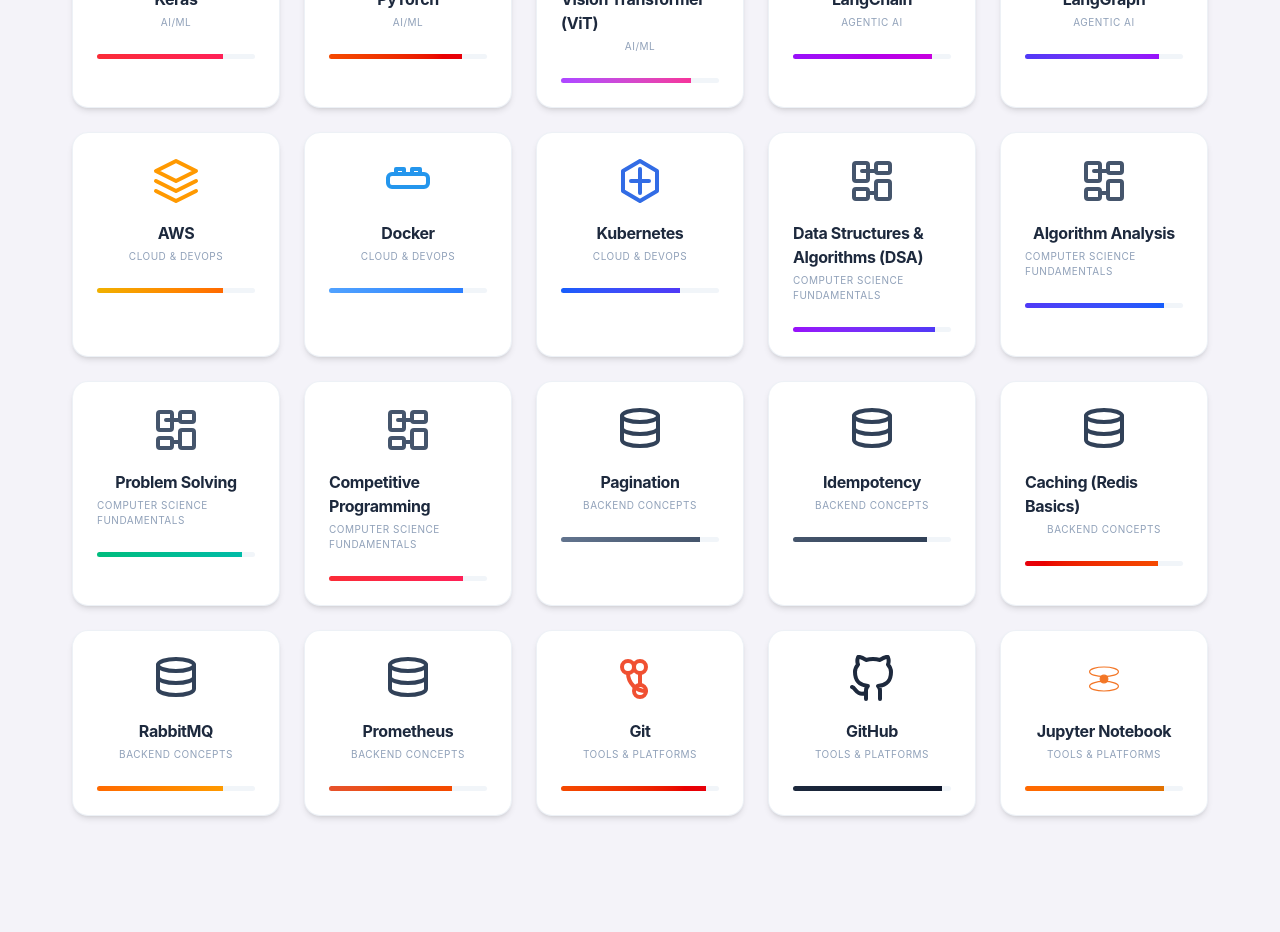
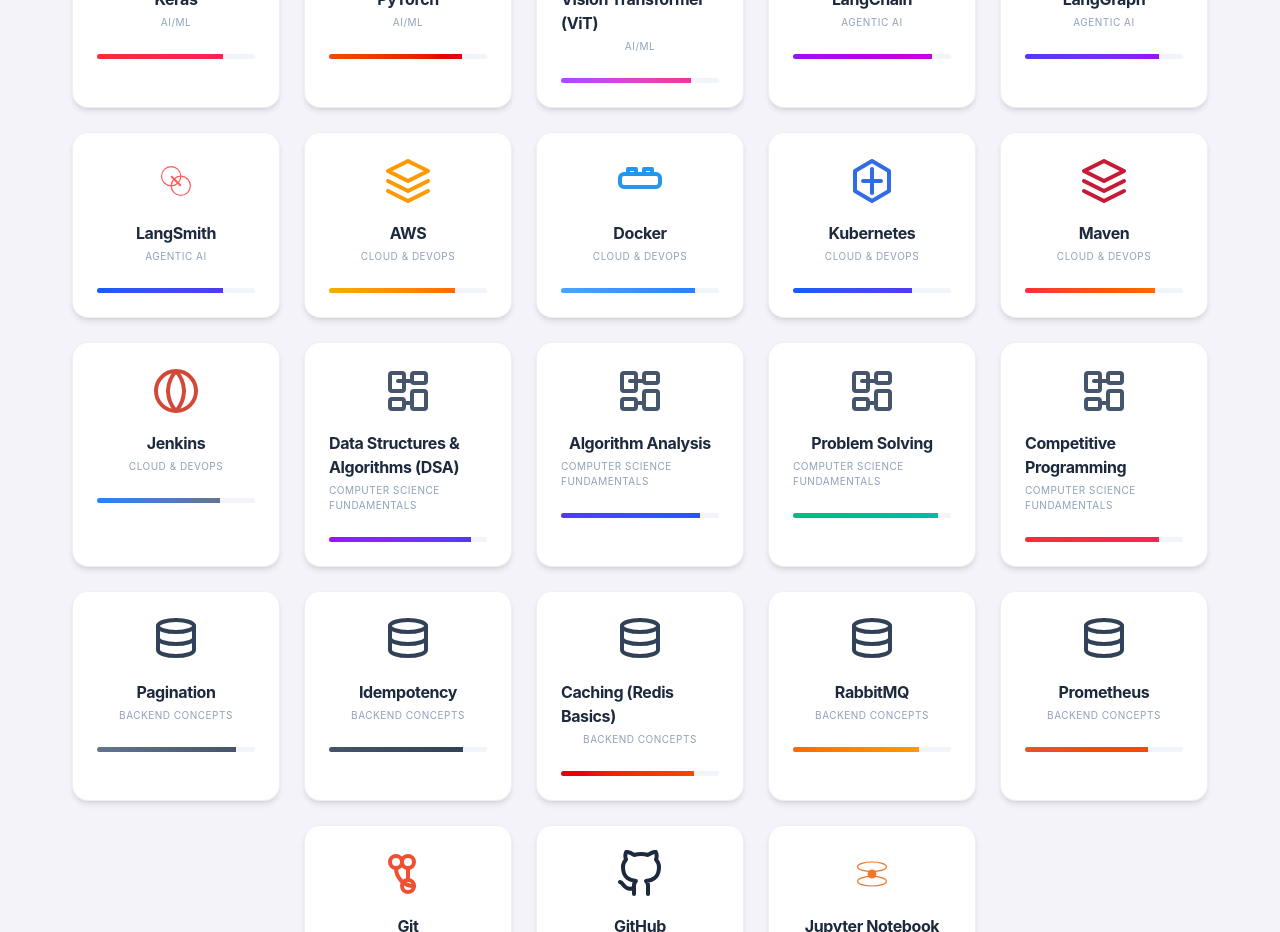
Before and after one commit to AnishaPaturi/Portfolio, a React (Vite) app: page / in a window 1280 px wide. Shown: the part 2660-3592 px from the top of the page. Built offline with nearby package versions, Linux system fonts and the light colour scheme.

Commit message:
Add new skills: LangSmith, Maven, and Jenkins with corresponding icons

```diff
--- a/src/app/components/PortfolioThree.tsx
+++ b/src/app/components/PortfolioThree.tsx
@@ -423,11 +423,14 @@
     // Agentic AI
     { name: "LangChain", category: "Agentic AI", level: 88, gradient: "from-purple-600 to-fuchsia-600", icon: "langchain" },
     { name: "LangGraph", category: "Agentic AI", level: 85, gradient: "from-indigo-600 to-purple-600", icon: "langchain" },
+    { name: "LangSmith", category: "Agentic AI", level: 80, gradient: "from-blue-600 to-indigo-600", icon: "langchain" },
 
     // Cloud & DevOps
     { name: "AWS", category: "Cloud & DevOps", level: 80, gradient: "from-yellow-500 to-orange-500", icon: "aws" },
     { name: "Docker", category: "Cloud & DevOps", level: 85, gradient: "from-blue-400 to-blue-500", icon: "docker" },
     { name: "Kubernetes", category: "Cloud & DevOps", level: 75, gradient: "from-blue-600 to-indigo-600", icon: "kubernetes" },
+    { name: "Maven", category: "Cloud & DevOps", level: 82, gradient: "from-red-500 to-orange-500", icon: "maven" },
+    { name: "Jenkins", category: "Cloud & DevOps", level: 78, gradient: "from-blue-500 to-slate-500", icon: "jenkins" },
 
     // CS Fundamentals
     { name: "Data Structures & Algorithms (DSA)", category: "Computer Science Fundamentals", level: 90, gradient: "from-purple-600 to-indigo-600", icon: "dsa" },
@@ -691,6 +694,20 @@
             <rect x="14" y="12" width="7" height="9" rx="1" />
             <rect x="3" y="16" width="7" height="5" rx="1" />
             <path d="M7 7h7M10 18h4" />
+          </svg>
+        );
+      case "maven":
+        return (
+          <svg viewBox="0 0 24 24" className="size-12 text-[#C71A36] fill-none stroke-current" strokeWidth="2" strokeLinecap="round" strokeLinejoin="round">
+            <path d="M12 2L2 7l10 5 10-5-10-5z" />
+            <path d="M2 17l10 5 10-5M2 12l10 5 10-5" />
+          </svg>
+        );
+      case "jenkins":
+        return (
+          <svg viewBox="0 0 24 24" className="size-12 text-[#D24939] fill-none stroke-current" strokeWidth="2" strokeLinecap="round" strokeLinejoin="round">
+            <circle cx="12" cy="12" r="10" />
+            <path d="M12 2a15.3 15.3 0 0 1 4 10 15.3 15.3 0 0 1-4 10 15.3 15.3 0 0 1-4-10 15.3 15.3 0 0 1 4-10z" />
           </svg>
         );
       case "backend":
```
